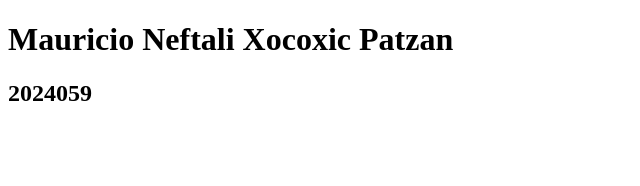
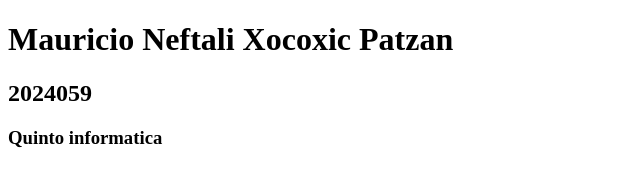
Before and after one commit to mxocoxic-2024059/Prueba1_IN5AM, a plain HTML site: page Index.html in a window 1280 px wide. Shown: the whole page, without its empty margins (0-640 px from the left). Drawn offline with Linux system fonts and the light colour scheme.

Commit message:
Agregar comentario h3

```diff
--- a/Index.html
+++ b/Index.html
@@ -8,5 +8,6 @@
 <body>
     <h1>Mauricio Neftali Xocoxic Patzan</h1>
     <h2>2024059</h2>
+    <h3>Quinto informatica</h3>
 </body>
 </html>
```
